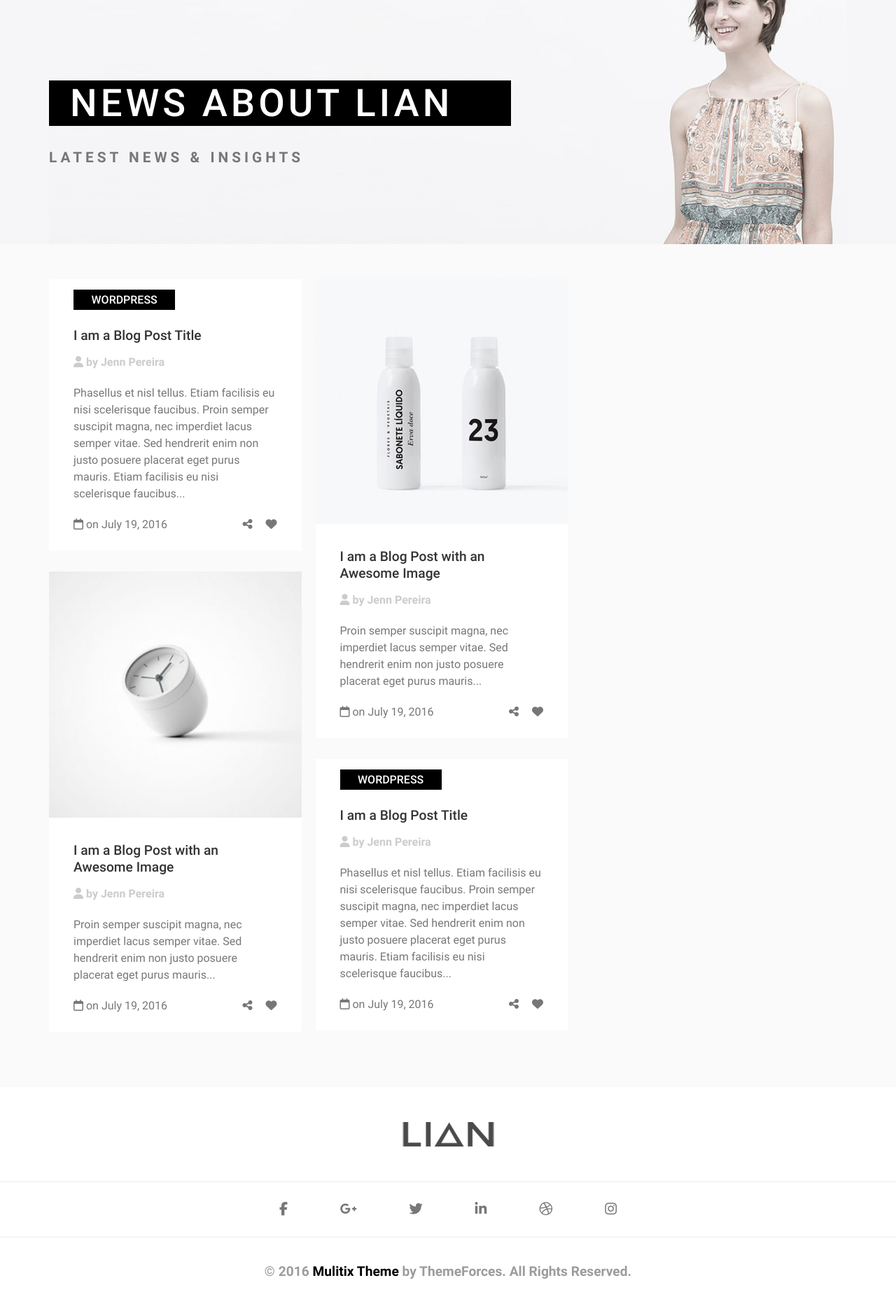
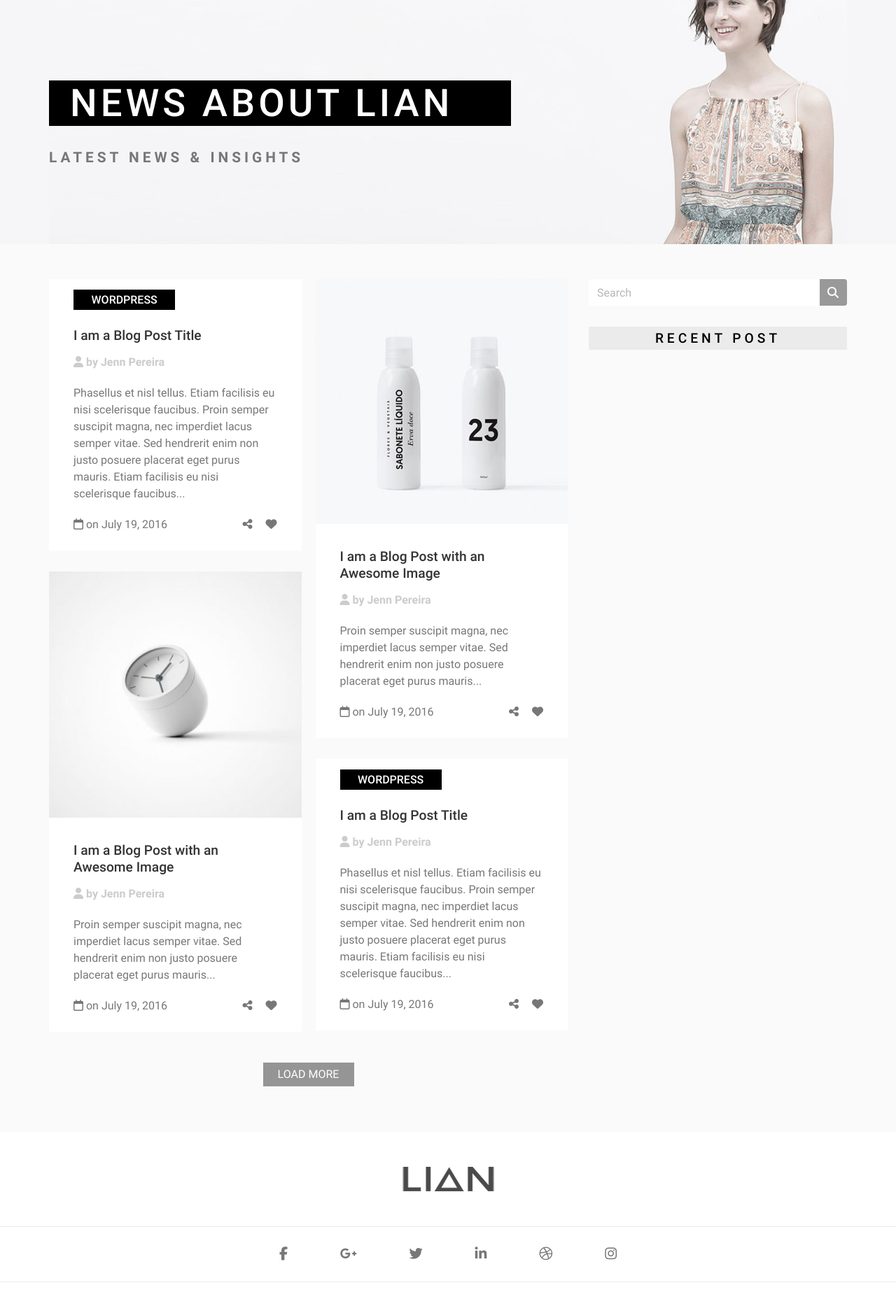
Before and after one commit to GradenD/lian, a PHP site: page /index.php?page=blog in a window 1280 px wide. Shown: the part 96-1963 px from the top of the page at 70% size. Before the commit the page ends 1924 px from the top, so only its background shows below. Run offline with PHP 8.4, Linux system fonts and the light colour scheme; some libraries are stand-ins or nearby versions.

Commit message:
blog 55%

```diff
--- a/css/main.css
+++ b/css/main.css
@@ -74,8 +74,20 @@ input {
     outline: none;
 }
 
-input::-moz-placeholder { color: #000000; }
-input::-webkit-input-placeholder { color: #000000; }
+textarea:focus, input:focus{
+	outline: none;
+}
+
+input[type="text"]{
+    -moz-user-select: -moz-none;
+    -o-user-select: none;
+    -khtml-user-select: none;
+    -webkit-user-select: none;
+    user-select: none;
+}
+
+input::-moz-placeholder { color: #eeeeee; }
+input::-webkit-input-placeholder { color: #eeeeee; }
 
 @media (max-width: 991px) {
 	.version-pc{
@@ -184,10 +196,10 @@ input.search-form:-moz-placeholder { color: transparent; } /* FF 4-18 */
 input.search-form::-moz-placeholder { color: transparent; } /* FF 19+ */
 input.search-form:-ms-input-placeholder { color: transparent; } /* IE 10+ */
 
-input.search-form:hover::-webkit-input-placeholder { color: #000000; }
-input.search-form:hover:-moz-placeholder { color: #000000; } /* FF 4-18 */
-input.search-form:hover::-moz-placeholder { color: #000000; } /* FF 19+ */
-input.search-form:hover:-ms-input-placeholder { color: #000000; } /* IE 10+ */
+input.search-form:hover::-webkit-input-placeholder { color: #b7b7b7; }
+input.search-form:hover:-moz-placeholder { color: #b7b7b7; } /* FF 4-18 */
+input.search-form:hover::-moz-placeholder { color: #b7b7b7; } /* FF 19+ */
+input.search-form:hover:-ms-input-placeholder { color: #b7b7b7; } /* IE 10+ */
 
 input.search-form:hover {
     width: 180px;
@@ -1049,6 +1061,9 @@ input.search-form:hover {
 
 .blog .blog-content{
 	width: 65%;
+}
+
+.blog .blog-content .blog-columns{
 	-webkit-column-count: 2;
     -moz-column-count: 2;
     column-count: 2;
@@ -1059,15 +1074,7 @@ input.search-form:hover {
     widows: 1;
 }
 
-.blog .blog-social{
-	width: 35%;
-	display: flex;
-    display: -ms-flexbox;
-	display: -webkit-flex;
-	flex-direction: column;
-}
-
-.blog .blog-content .blog-items{
+.blog .blog-content .blog-columns .blog-items{
 	position: relative;
     display: -ms-flexbox;
     display: flex;
@@ -1150,6 +1157,75 @@ input.search-form:hover {
 	margin-left: 15px;
 }
 
+.load-more{
+	text-align: center;
+}
+
+.btn-send {
+	margin: 15px 0px;
+	padding: 5px;
+    border-radius: 0px;
+    background: #959595;
+	border: 0px solid #ced4da;
+	font-size: 1rem;
+    color: #ffffff;
+    width: 130px;
+}
+
+.blog .blog-social{
+	width: 35%;
+	padding-left: 30px;
+	display: flex;
+    display: -ms-flexbox;
+	display: -webkit-flex;
+	flex-direction: column;
+}
+
+.form-control{
+	background-color: #fff;
+	border: none;
+}
+
+.form-control:focus {
+    border-color: #ffffff;
+    box-shadow: none;
+	outline:none;
+}
+
+.blog .blog-social .blog-search{
+	margin-bottom: 30px;
+}
+
+.blog-search input::-moz-placeholder { color: #b7b7b7; }
+.blog-search input::-webkit-input-placeholder { color: #b7b7b7; }
+
+.blog-search .input-group-text {
+	color: #ffffff;
+	background-color: #999999;
+    border: 0px solid #ced4da;
+}
+
+.blog .blog-social  .recent-posts{
+	display: flex;
+    display: -ms-flexbox;
+	display: -webkit-flex;
+	flex-direction: column;
+}
+
+.recent-posts .post-head{
+	width: 100%;
+	background: #ebebeb;
+	color: #000000;
+	text-align: center;
+	padding: 5px 5px;
+}
+
+.post-head h1{
+	font-size: 1.2rem;
+	letter-spacing: 5px;
+	margin-bottom: 0rem;
+}
+
 
 /* footer */
 .footer{
--- a/pages/blog.php
+++ b/pages/blog.php
@@ -10,6 +10,7 @@
 <div class="container">
     <div class="blog">
         <div class="blog-content">
+            <div class="blog-columns">
                 <div class="blog-items">
                     <div class="blog-body">
                         <a href="#">
@@ -131,6 +132,26 @@
                     </div>
                 </div>
             </div>
-        <div class="blog-social"></div>
+            <div class="row">
+                <div class="col-12 col-pad load-more">
+                    <button class="btn-send">
+				         LOAD MORE
+			        </button>
                 </div>
             </div>
+        </div>
+        <div class="blog-social">
+            <div class="input-group md-form form-sm form-2 pl-0 blog-search">
+                <input class="form-control my-0 py-1 amber-border" type="text" placeholder="Search" aria-label="Search">
+                <div class="input-group-append">
+                    <span class="input-group-text amber lighten-3"><i class="fas fa-search text-grey" aria-hidden="true"></i></span>
+                 </div>
+            </div>
+            <div class="recent-posts">
+                <div class="post-head">
+                    <h1>RECENT POST</h1>
+                </div>
+            </div>
+        </div>
+    </div>
+</div>
```
Lines whose indentation alone changed are shown as unchanged.
